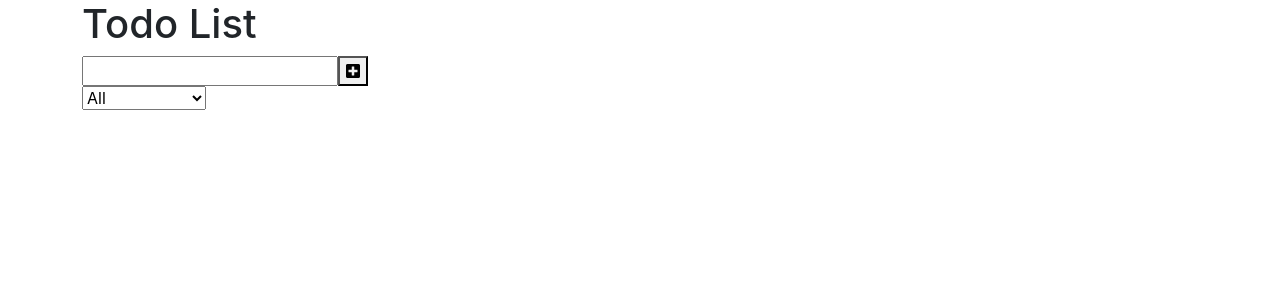
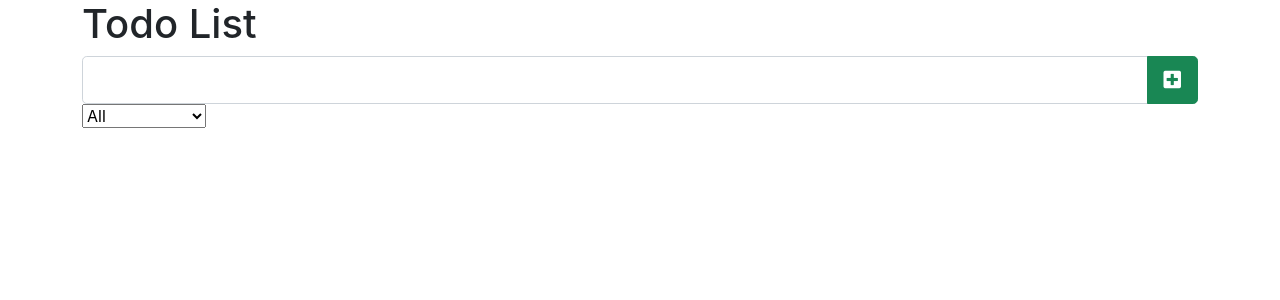
Before and after one commit to josevdev/react-todo-list, a React (Create React App) app in the folder todo-list/: page / in a window 1280 px wide. Shown: the top 300 px of the page. Built offline with nearby package versions, Linux system fonts and the light colour scheme.

Commit message:
add input-group for input and button

```diff
--- a/todo-list/src/components/Form.js
+++ b/todo-list/src/components/Form.js
@@ -17,19 +17,21 @@ const Form = ( {inputText, setInputText, todos, setTodos, setStatus} ) => {
 
   return(
     <form>
+      <div className='input-group input-group-lg'>
         <input
-        className="todo-input"
+          className="todo-input form-control"
           value={inputText}
           type="text"
           onChange={inputTextHandler}
         />
         <button
-        className="todo-button"
+          className="todo-button btn btn-success"
           type="submit"
           onClick={submitTodoHandler}
         >
           <i className="fas fa-plus-square"></i>
         </button>
+      </div>
       <div className="select">
         <select
           className="filter-todo"
```
Lines whose indentation alone changed are shown as unchanged.
